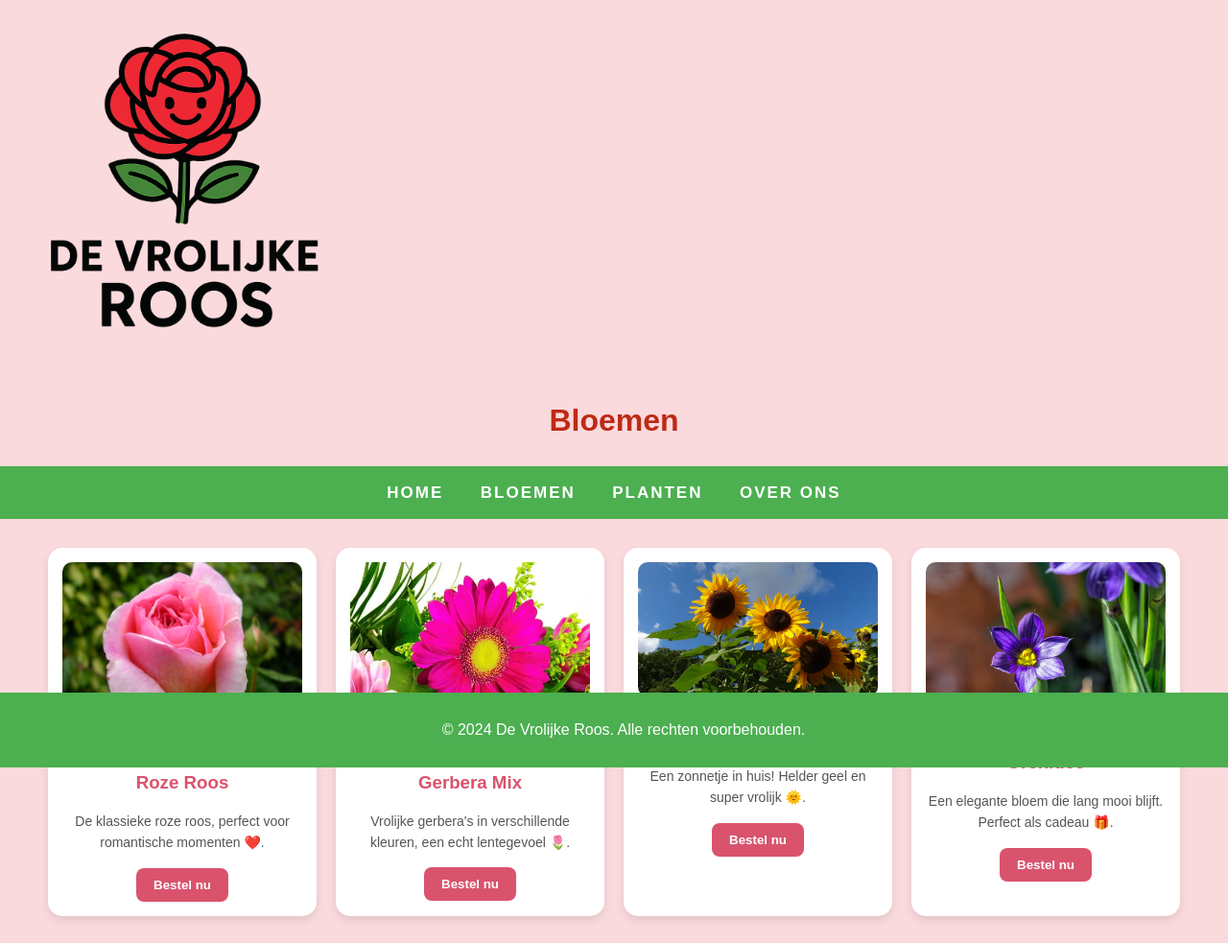
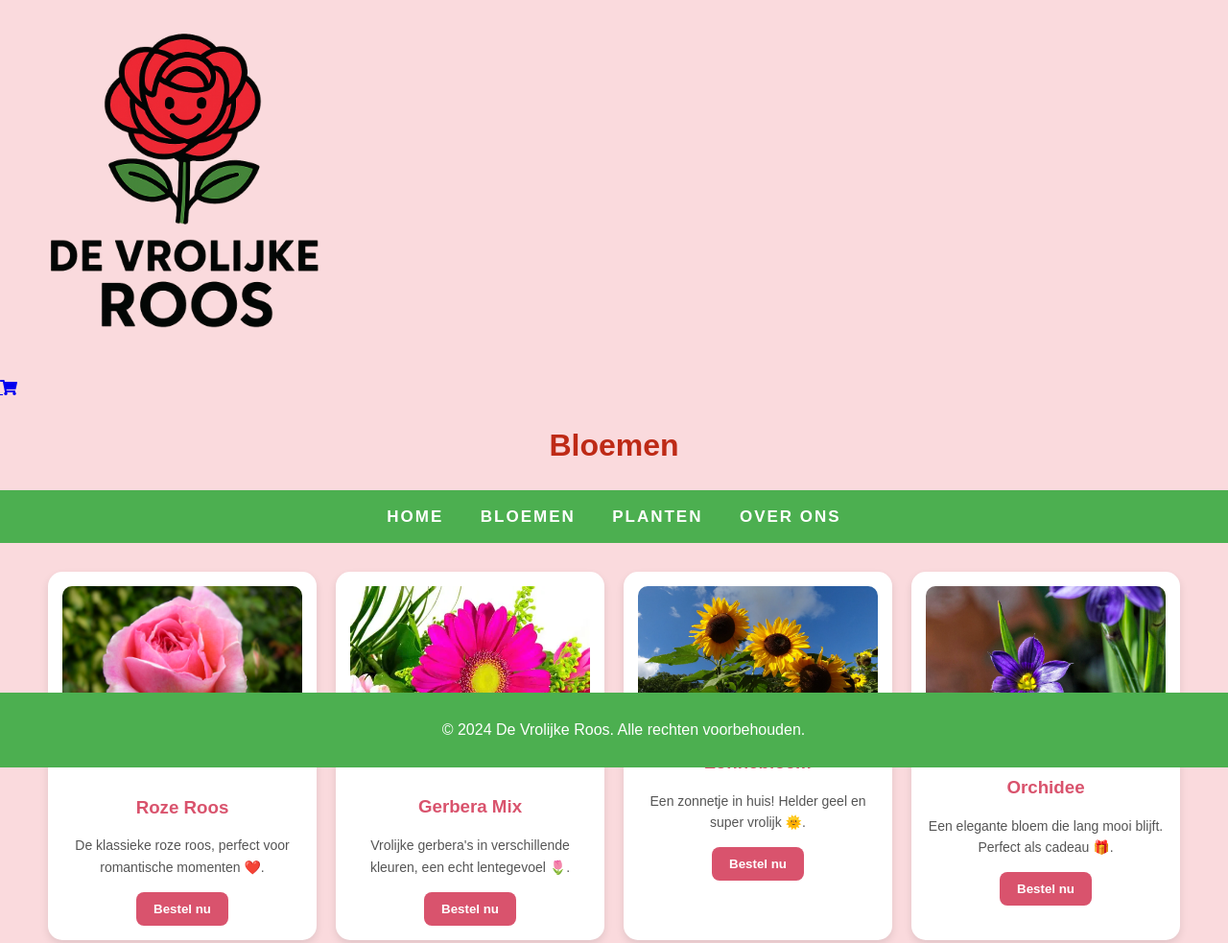
Before and after one commit to milorbb/Vrolijkroosje, a plain HTML site: page bloemen.html in a window 1280 px wide. Shown: the top 983 px of the page at 96% size. Drawn offline with Linux system fonts and the light colour scheme.

Commit message:
Update bloemen.html

```diff
--- a/bloemen.html
+++ b/bloemen.html
@@ -12,7 +12,13 @@
     <div class="logo">
     <a href="index.html">
         <img src="images/ChatGPT Image 22 sep 2025, 21_14_25.png" alt="Logo van De Vrolijke Roos">
+
     </a>
+    <div class="cart">
+    <a href="https://www.youtube.com/watch?v=E4WlUXrJgy4&msockid=d5bd671897f611f0b017526a75150898" target="_blank"
+    <i class="fa fa-shopping-cart"></i>
+    </a>
+    </div>
         <h1>Bloemen</h1>
             <div class="nav-index">
         <a href="index.html">Home</a>
```
